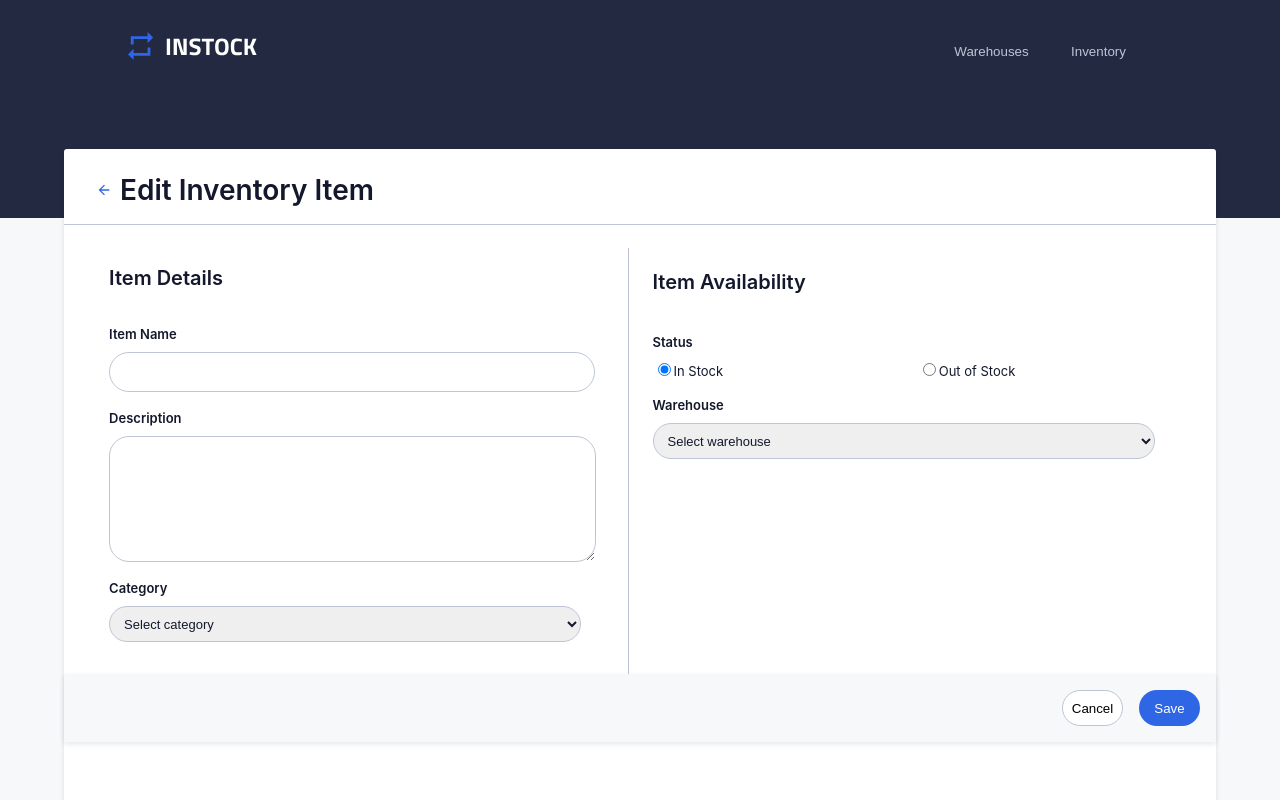
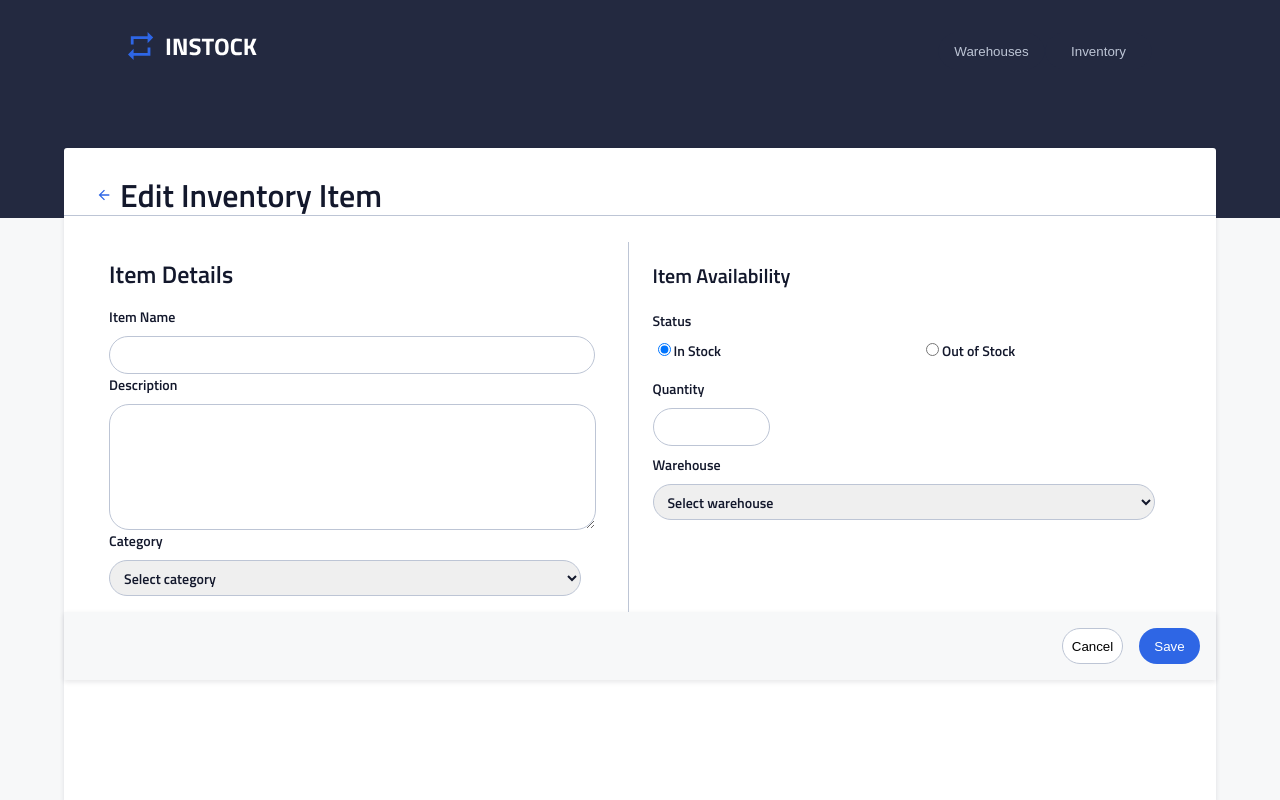
Before and after one commit to jemeryalvarado/in_stock_team1, a React (Create React App) app: page /inventories/edit in a window 1280 px wide. Shown: the top 800 px of the page. Built offline with nearby package versions, Linux system fonts and the light colour scheme; no server answers; the HTML template or start-up script is replaced by a standard one.

Commit message:
fixed error in form fields to edit

```diff
--- a/src/components/Main/EditInventory.js
+++ b/src/components/Main/EditInventory.js
@@ -1,9 +1,27 @@
 import "../../components/Main/EditInventory.scss"
 import arrowBack from '../../assets/icons/arrow_back-24px.svg'
-import React, { useState } from 'react';
+import error_icon from "../../assets/icons/error-24px.svg";
+import React, { useEffect, useState } from 'react';
 import axios from "axios";
+import { useParams, useNavigate } from 'react-router-dom';
 
-function EditInventory(){
+function ShowError({errorMessage, fieldInvalid}){
+    if (fieldInvalid){
+      return (
+        <>
+          <div className="warehouseForm__errorWrapper">
+            <img className="warehouseForm__errorImage" src={error_icon} />
+            <span className="warehouseForm__errorMessage">{errorMessage}</span>
+          </div>
+        </>
+      )
+    }
+    return null;
+};
+
+function EditInventory({ match }) {
+    const { id: inventoryId } = useParams(); // to get the inventory id from the params route
+    const navigate =  useNavigate();
 
     const [itemName, setItemName] = useState('');
     const [itemDescription, setItemDescription] = useState('');
@@ -11,20 +29,67 @@ function EditInventory(){
     const [stockStatus, setStockStatus] = useState('inStock');
     const [warehouse, setWarehouse] = useState('');
     const [quantity, setQuantity] = useState('');
+    const [fieldStatus, setFieldStatus]= useState({});
+    const [editInventory, setEditInventory]= useState({});
+
+    useEffect(() => {
+        const fetchInventory = async () => {
+            try {
+                const response = await axios.get(`http://localhost:8080/inventories/${inventoryId}`);
+                const inventory = response.data;
+                setItemName(inventory.item_name);
+                setItemDescription(inventory.description);
+                setCategory(inventory.category);
+                setStockStatus(inventory.status);
+                setWarehouse(inventory.warehouse_id);
+                setQuantity(inventory.quantity);
+                setEditInventory(inventory);
+            } catch (error) {
+                console.error('Error fetching inventory:', error);
+            }
+        };
+        fetchInventory();
+    }, [inventoryId]);
+
+    const validate = () => {
+        const fieldErrors = {};
+        let fieldsValid = true;
+
+        for (const [key,value] of Object.entries(editInventory)){
+            if(!value && key !== 'quantity') {
+                fieldsValid = false;
+                fieldErrors[key] = "This field is required";
+            }
+        }
+
+        if (stockStatus === 'inStock' && !quantity) {
+            fieldsValid = false;
+            fieldErrors['quantity'] = "This field is required";
+        }
+
+        setFieldStatus(fieldErrors);
+        return fieldsValid;
+    };
 
     const handleSubmit = async (event) => {
         event.preventDefault();
-        const inventoryId = "someInventoryId"; // Replace with actual inventory ID
+
+        if (!validate()) {
+            console.log('Error in one of the fields');
+            return;
+        }
+
         try {
-          const response = await axios.put(`/api/inventories/${inventoryId}`, {
+          const response = await axios.put(`http://localhost:8080/inventories/${inventoryId}`, {
             warehouse_id: warehouse,
             item_name: itemName,
             description: itemDescription,
             category: category,
             status: stockStatus,
-            quantity: parseInt(quantity, 10)
+            quantity: stockStatus === 'inStock' ? parseInt(quantity, 10) : null
             });
           console.log('Update Successful:', response.data);
+          navigate(-1);
         } catch (error) {
             console.error('Error updating inventory:', error);
         }
@@ -46,21 +111,32 @@ function EditInventory(){
                         className="section__details-section__div__form__label__input"
                         type="text"
                         value={itemName}
-                        onChange={(e) => setItemName(e.target.value)}/>
+                        onChange={(e) => {
+                            setItemName(e.target.value);
+                            setEditInventory({ ...editInventory, item_name: e.target.value});
+                        }}/>
+                        <ShowError fieldInvalid={fieldStatus.item_name} errorMessage={fieldStatus.item_name}/>
                     </label>
                     <label className="section__details-section__div__form__label">
                         Description
                         <textarea
                         className="section__details-section__div__form__label__text"
                         value={itemDescription}
-                        onChange={(e) => setItemDescription(e.target.value)}/>
+                        onChange={(e) => {
+                            setItemDescription(e.target.value);
+                            setEditInventory({ ...editInventory, description: e.target.value });
+                        }}/>
+                        <ShowError fieldInvalid={fieldStatus.description} errorMessage={fieldStatus.description}/>
                     </label>
                     <label className="section__details-section__div__form__label">
                         Category
                         <select
                         className="section__details-section__div__form__label__input"
                             value={category}
-                            onChange={(e) => setCategory(e.target.value)}>
+                            onChange={(e) => {
+                                setCategory(e.target.value);
+                                setEditInventory({ ...editInventory, category: e.target.value });
+                            }}>
                             <option value="" disabled>Select category</option>
                             <option value="electronics">Electronics</option>
                             <option value="furniture">Gear</option>
@@ -68,6 +144,7 @@ function EditInventory(){
                             <option value="accessories">Accessories</option>
                             <option value="health">Health</option>
                         </select>
+                        <ShowError fieldInvalid={fieldStatus.category} errorMessage={fieldStatus.category} />
                     </label>
                 </form>
 
@@ -81,25 +158,51 @@ function EditInventory(){
                         type="radio"
                         value="inStock"
                         checked={stockStatus === 'inStock'}
-                            onChange={(e) => setStockStatus(e.target.value)}/>
+                        onChange={(e) => {
+                            setStockStatus(e.target.value);
+                            setEditInventory({ ...editInventory, status: e.target.value });
+                        }}/>
                         In Stock
+                        <ShowError fieldInvalid={fieldStatus.status} errorMessage={fieldStatus.status}/>
                     </label>
                     <label>
                         <input
                             type="radio"
                             value="outOfStock"
                             checked={stockStatus === 'outOfStock'}
-                        onChange={(e) => setStockStatus(e.target.value)}/>
+                            onChange={(e) => {
+                                setStockStatus(e.target.value);
+                                setEditInventory({ ...editInventory, status: e.target.value });
+                            }}/>
                             Out of Stock
                     </label>
                 </div>
+                {stockStatus === 'inStock' && (
+                    <label className="section__availability-section__label">
+                    Quantity
+                    <input
+                        className="section__availability-section__label__input"
+                        type="number"
+                        value={quantity}
+                        onChange={(e) => {
+                            setQuantity(e.target.value);
+                            setEditInventory({ ...editInventory, quantity: e.target.value });
+                        }}
+                    />
+                    <ShowError fieldInvalid={fieldStatus.quantity} errorMessage={fieldStatus.quantity} />
+                </label>
+
+                )}
                 <label className="section__availability-section__label">
                     Warehouse
                     <br />
                     <select
                         className="section__availability-section__label__select section__details-section__div__form__label__input"
                         value={warehouse}
-                        onChange={(e) => setWarehouse(e.target.value)}>
+                        onChange={(e) => {
+                            setWarehouse(e.target.value);
+                            setEditInventory({ ...editInventory, warehouse_id: e.target.value });
+                        }}>
                         <option value="" disabled>Select warehouse</option>
                         <option value="brooklyn">Brooklyn</option>
                         <option value="washington">Washington</option>
@@ -110,12 +213,13 @@ function EditInventory(){
                         <option value="miami">Miami</option>
                         <option value="boston">Boston</option>
                     </select>
+                    <ShowError fieldInvalid={fieldStatus.warehouse} errorMessage={fieldStatus.warehouse}/>
                 </label>
             </div>
             </section>
             <div className="section__availability-section__buttons">
-                <button className="section__availability-section__buttons__cancel" type="cancel">Cancel</button>
-                <button className="section__availability-section__buttons__save" type="save">Save</button>
+                <button className="section__availability-section__buttons__cancel" type="button" onClick={() => navigate(-1)}>Cancel</button>
+                <button className="section__availability-section__buttons__save" type="button" onClick={handleSubmit}>Save</button>
             </div>
 
         </section>
--- a/src/components/Main/EditInventory.scss
+++ b/src/components/Main/EditInventory.scss
@@ -3,7 +3,7 @@
 
 .section{
     background-color: $White;
-    border-radius: 3px;
+    border-radius: 0.188rem;
     position: absolute;
     z-index: 3;
     width: 90vw;
@@ -18,38 +18,38 @@
 
     @include media-query_('tablet') {
         height: 81.5vh;
-        top: 152px;
+        top: 9.5rem;
     }
 
     @include media-query_('desktop') {
-        top: 154px;
+        top: 9.5rem;
     }
 
     &__title {
         display: flex;
         justify-content: center;
         align-items: center;
-        font-size: 28px;
-        font-weight: 600;
-        line-height: 36px;
+        @include text-styles-config(28, 36, 'SemiBold');
         padding-bottom: 1rem;
         border-bottom: $Cloud solid 1px;
 
         @include media-query_('tablet') {
             justify-content: flex-start;
             padding-left: 2rem;
+            @include text-styles-config(32, 40, 'SemiBold');
         }
 
         @include media-query_('desktop') {
             justify-content: flex-start;
             padding-left: 2rem;
+            @include text-styles-config(32, 40, 'SemiBold');
         }
 
         &__img {
-           height: 16px;
-           width: 16px;
-           top: 4px;
-           bottom: 4px;
+           height: 1rem;
+           width: 1rem;
+           top: 0.25rem;
+           bottom: 0.23rem;
            padding-right: .5rem;
         }
     }
@@ -78,18 +78,15 @@
         }
 
         &__title {
-            // @include text-styles('SubHeader', true);
-            font-size: 20px;
-            font-weight: 600;
-            line-height: 28px;
+            @include text-styles-config(20, 28, 'SemiBold');
             padding-bottom: 1rem;
             margin: 1rem;
 
             @include media-query_('tablet') {
-                // @include text-styles('SubHeader');
-            }
+                @include text-styles-config(24, 32, 'SemiBold');            }
 
             @include media-query_('desktop'){
+                @include text-styles-config(24, 32, 'SemiBold');
             }
         }
 
@@ -105,34 +102,40 @@
                     display: flex;
                     flex-direction: column;
                     padding-bottom: 1rem;
-                    font-size: 13px;
-                    line-height: 20px;
-                    font-weight: 600;
+                    @include text-styles-config(13, 20, 'SemiBold');
+
+                    @include media-query_('tablet'){
+                        @include text-styles-config(14, 22, 'SemiBold');
+                    }
+
+                    @include media-query_('desktop'){
+                        @include text-styles-config(14, 22, 'SemiBold');
+                    }
 
                     &__input {
-                        border-radius: 20px;
+                        border-radius: 1.25rem;
                         border: solid 1px $Cloud;
-                        height: 36px;
+                        height: 2.25rem;
                         width: 97%;
-                        font-size: 13px;
-                        line-height: 20px;
-                        font-weight: 400;
+                        @include text-styles-config(13, 20, 'SemiBold');
                         margin-top: 0.5rem;
-                        padding-left: 10px;
+                        padding-left: 0.625rem;
                         color: #13182C;
 
                         @include media-query_('tablet') {
-                            font-size: 14px;
-                            line-height: 22px;
-                            color: #13182C;
+                            @include text-styles-config(14, 22, 'SemiBold');
+                        }
+
+                        @include media-query_('desktop') {
+                            @include text-styles-config(14, 22, 'SemiBold');
                         }
 
                     }
 
                     &__text {
-                        border-radius: 20px;
+                        border-radius: 1.25rem;
                         border: solid 1px $Cloud;
-                        height: 120px;
+                        height: 7.5rem;
                         margin-top: 0.5rem;
                     }
                 }
@@ -162,10 +165,16 @@
         }
 
         &__title {
-            font-size: 20px;
-            font-weight: 600;
-            line-height: 28px;
+            @include text-styles-config(20, 28, 'SemiBold');
             padding-bottom: 1rem;
+
+            @include media-query_('tablet') {
+                @include text-styles-config(20, 28, 'SemiBold');
+            }
+
+            @include media-query_('desktop') {
+                @include text-styles-config(20, 28, 'SemiBold');
+            }
         }
 
         &__div {
@@ -173,18 +182,55 @@
             display: flex;
             justify-content: space-between;
             margin-bottom: 1rem;
-            font-size: 13px;
+            @include text-styles-config(13, 20, 'SemiBold');
+
+            @include media-query_('tablet') {
+                @include text-styles-config(14, 22, 'SemiBold');
+            }
+
+            @include media-query_('desktop') {
+                @include text-styles-config(14, 22, 'SemiBold');
+            }
         }
 
         &__label {
-            font-size: 13px;
-            line-height: 20px;
-            font-weight: 600;
+            @include text-styles-config(13, 20, 'SemiBold');
             margin-bottom: 0.5rem;
+
+            @include media-query_('tablet') {
+                @include text-styles-config(14, 22, 'SemiBold');
+            }
+
+            @include media-query_('desktop') {
+                @include text-styles-config(14, 22, 'SemiBold');
+            }
+
+            &__input {
+                border-radius: 1.25rem;
+                border: solid 1px $Cloud;
+                height: 2.25rem;
+                width: 97%;
+                @include text-styles-config(13, 20, 'SemiBold');
+                margin-top: 0.5rem;
+                padding-left: 0.625rem;
+                color: #13182C;
+
+                @include media-query_('tablet') {
+                    width: 20%;
+                    display: flex;
+                    flex-direction: column;
+                }
+
+                @include media-query_('desktop') {
+                    width: 20%;
+                    display: flex;
+                    flex-direction: column;
+                }
+            }
         }
 
         &__buttons {
-            height: 68px;
+            height: 4.25rem;
             background-color: $LightGrey;
             display: flex;
             justify-content: space-around;
@@ -200,36 +246,37 @@
             }
 
             &__cancel {
-                height: 36px;
-                width: 139px;
-                border-radius: 20px;
+                height: 2.25rem;
+                width: 8.688rem;
+                border-radius: 1.25rem;
                 border: solid 1px $Cloud;
                 background-color: $White;
 
                 @include media-query_('tablet') {
-                    width: 61px;
+                    width: 3.813rem;
                 }
 
                 @include media-query_('desktop') {
-                    width: 61px;
+                    width: 3.813rem;
                 }
             }
 
             &__save {
-                height: 36px;
-                width: 139px;
-                border-radius: 20px;
+                height: 2.25rem;
+                width: 8.688rem;
+                border-radius: 1.25rem;
                 border: none;
                 background-color: $InstockIndigo;
                 color: $White;
 
                 @include media-query_('tablet') {
-                    width: 61px;
+                    width: 3.813rem;
                     margin-left: 1rem;
                     margin-right: 1rem;
                 }
+
                 @include media-query_('desktop') {
-                    width: 61px;
+                    width: 3.813rem;
                     margin-left: 1rem;
                     margin-right: 1rem;
                 }
@@ -239,3 +286,24 @@
     }
 
 }
+
+.warehouseForm__errorWrapper{
+    display: flex;
+    flex-direction: row;
+    align-items: center;
+    gap: .25rem;
+    position: relative;
+    bottom: .75rem;
+
+    &__errorMessage{
+        color: $Red;
+        position: relative;
+        @include media-query_('tablet') {
+          @include text-styles('BodySmall');
+        }
+    }
+
+    &__errorImage{
+        width: 1rem;
+    }
+}
```
Lines whose indentation alone changed are shown as unchanged.
